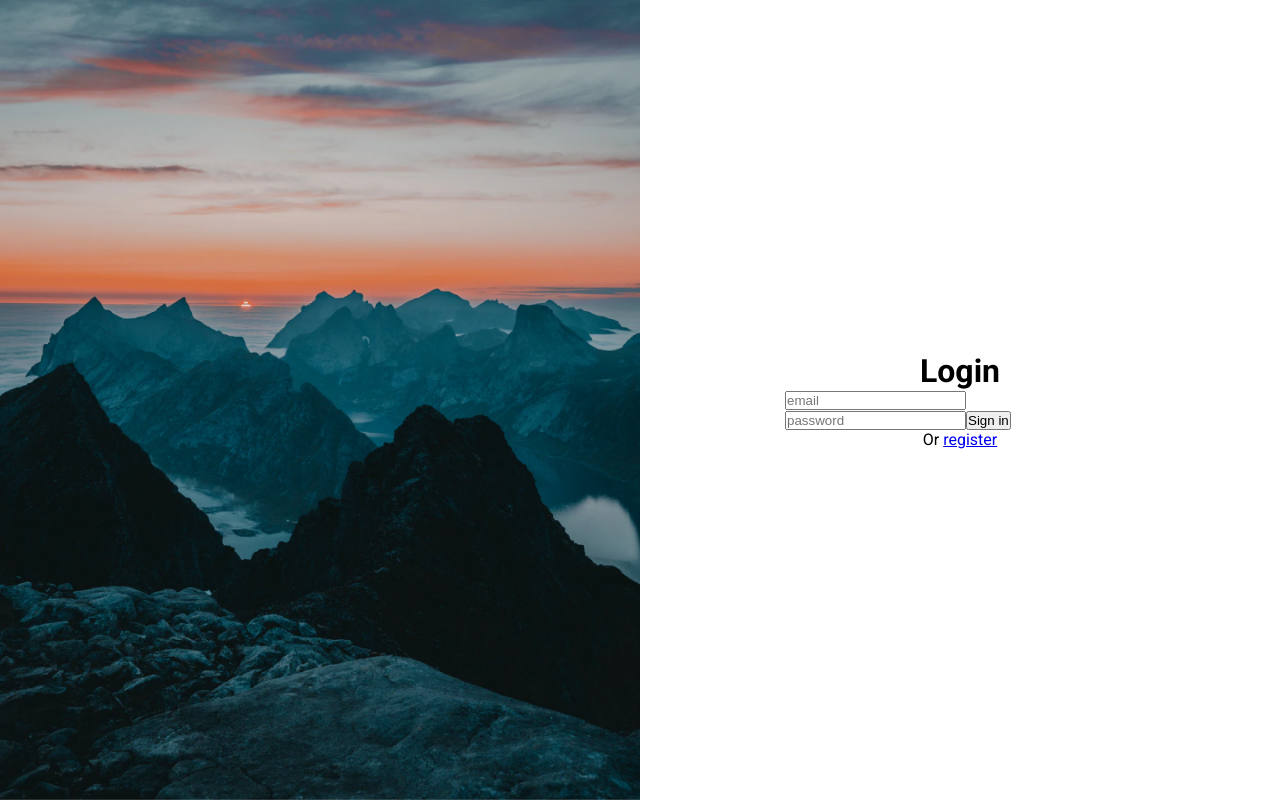
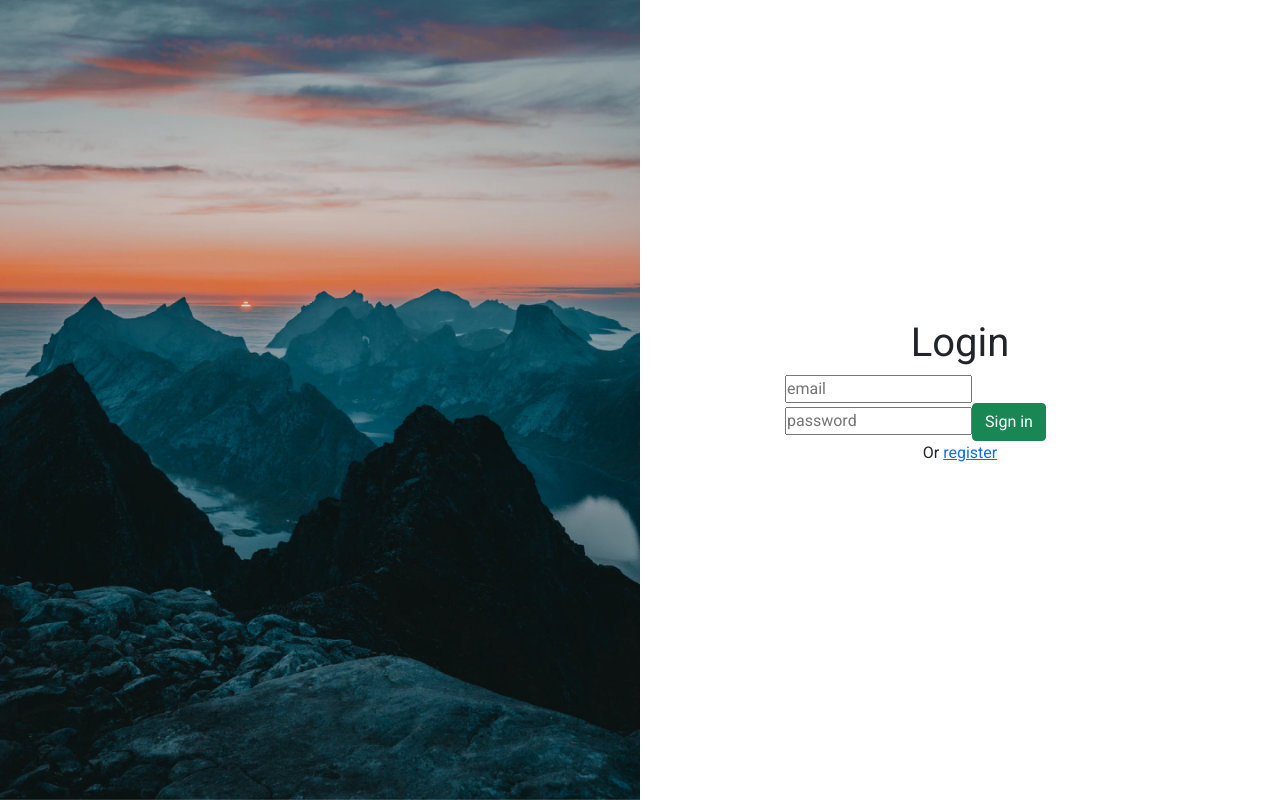
Before and after one commit to LiquidDemAn/Authentication-Firebase, a React (Create React App) app: page /login in a window 1280 px wide. Built offline with nearby package versions, Linux system fonts and the light colour scheme; no server answers.

Commit message:
connected react-bootstrap

```diff
--- a/package.json
+++ b/package.json
@@ -12,9 +12,11 @@
     "@types/react": "^18.0.14",
     "@types/react-dom": "^18.0.5",
     "@types/react-redux": "^7.1.24",
+    "bootstrap": "^5.1.3",
     "firebase": "^9.8.3",
     "node-sass": "^7.0.1",
     "react": "^18.2.0",
+    "react-bootstrap": "^2.4.0",
     "react-dom": "^18.2.0",
     "react-redux": "^8.0.2",
     "react-router-dom": "^6.3.0",
--- a/src/App.tsx
+++ b/src/App.tsx
@@ -1,4 +1,3 @@
-import './App.css';
 import { Routes, Route } from 'react-router-dom';
 import { HomePage } from './pages/home-page';
 import { RegisterPage } from './pages/register-page';
--- a/src/components/form/form.tsx
+++ b/src/components/form/form.tsx
@@ -1,16 +1,17 @@
 import { useRef } from 'react';
+import { Button, Form } from 'react-bootstrap';
 
 type Props = {
 	title: string;
 	handleClick: (email: string, password: string) => void;
 };
 
-export const Form = ({ title, handleClick }: Props) => {
+export const FormComponent = ({ title, handleClick }: Props) => {
 	const emailRef = useRef<HTMLInputElement | null>(null);
 	const passwordRef = useRef<HTMLInputElement | null>(null);
 
 	return (
-		<div>
+		<Form>
 			<input type='email' ref={emailRef} placeholder='email' required />
 			<input
 				type='password'
@@ -18,13 +19,13 @@ export const Form = ({ title, handleClick }: Props) => {
 				placeholder='password'
 				required
 			/>
-			<button
+			<Button variant='success'
 				onClick={() =>
 					handleClick(emailRef.current!.value, passwordRef.current!.value)
 				}
 			>
 				{title}
-			</button>
-		</div>
+			</Button>
+		</Form>
 	);
 };
--- a/src/components/form/index.ts
+++ b/src/components/form/index.ts
@@ -1 +1 @@
-export { Form } from './form';
+export { FormComponent } from './form';
--- a/src/index.tsx
+++ b/src/index.tsx
@@ -1,4 +1,5 @@
 import React from 'react';
+import 'bootstrap/dist/css/bootstrap.min.css';
 import ReactDOM from 'react-dom/client';
 import './index.css';
 import App from './App';
--- a/src/pages/login-page/login-page.tsx
+++ b/src/pages/login-page/login-page.tsx
@@ -1,5 +1,5 @@
 import { Link, useNavigate } from 'react-router-dom';
-import { Form } from '../../components/form';
+import { FormComponent } from '../../components/form';
 import { useAppDispatch } from '../../store/hooks';
 import { getAuth, signInWithEmailAndPassword } from 'firebase/auth';
 import { setUser } from '../services/user.slice';
@@ -37,7 +37,7 @@ export const LoginPage = () => {
 		<Wrapper>
 			<h1>Login</h1>
 
-			<Form title='Sign in' handleClick={handleLogin} />
+			<FormComponent title='Sign in' handleClick={handleLogin} />
 
 			<p>
 				Or <Link to='/register'>register</Link>
--- a/src/pages/register-page/register-page.tsx
+++ b/src/pages/register-page/register-page.tsx
@@ -1,5 +1,5 @@
 import { Link, useNavigate } from 'react-router-dom';
-import { Form } from '../../components/form';
+import { FormComponent } from '../../components/form';
 import { useAppDispatch } from '../../store/hooks';
 import { getAuth, createUserWithEmailAndPassword } from 'firebase/auth';
 import { setUser } from '../services/user.slice';
@@ -36,7 +36,7 @@ export const RegisterPage = () => {
 		<>
 			<h1>Register</h1>
 
-			<Form title='Sign up' handleClick={handleRegister} />
+			<FormComponent title='Sign up' handleClick={handleRegister} />
 
 			<p>
 				Alreadey have an account? <Link to='/login'>Sign In</Link>
```
Also changed, not shown: 1 other file (tests, documents, lock files or other folders).
